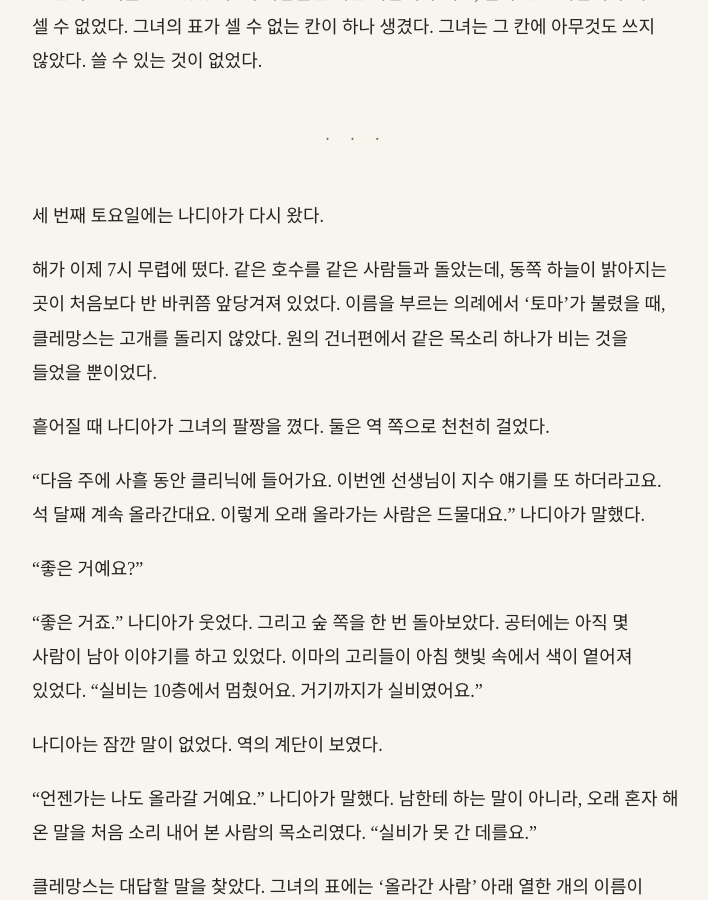
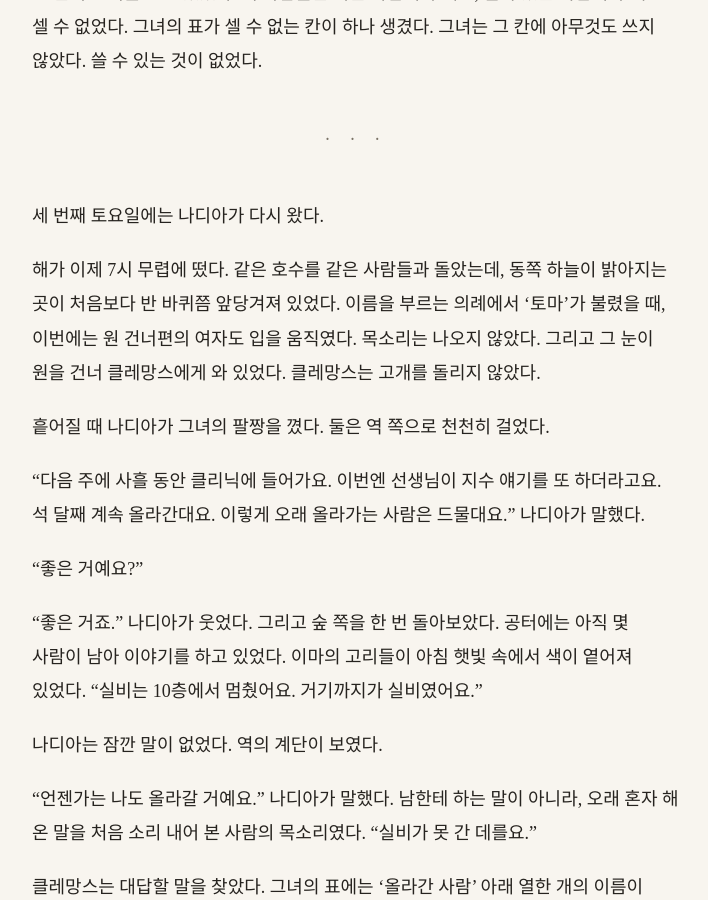
Before and after one commit to kangkkang/writer_s1_public, a Jekyll site: the page built from vol1/012.md, in a window 1280 px wide and 900 px high, scrolled down 9217 px. Shown: the whole window, without its empty margins (284-992 px from the left). Built offline with Jekyll 4.4.1, drawn with Linux system fonts in a browser that asks for light colours; our own code applies the rules of GitHub Pages for plain Markdown files; some of the changed text lies outside the part shown.

Commit message:
Update from https://github.com/kangkkang/writer_s1/commit/204dfca8365ee92c6efc6cafedaff65ba37f8e9e

```diff
--- a/vol1/012.md
+++ b/vol1/012.md
@@ -198,7 +198,7 @@
 
 세 번째 토요일에는 나디아가 다시 왔다.
 
-해가 이제 7시 무렵에 떴다. 같은 호수를 같은 사람들과 돌았는데, 동쪽 하늘이 밝아지는 곳이 처음보다 반 바퀴쯤 앞당겨져 있었다. 이름을 부르는 의례에서 '토마'가 불렸을 때, 클레망스는 고개를 돌리지 않았다. 원의 건너편에서 같은 목소리 하나가 비는 것을 들었을 뿐이었다.
+해가 이제 7시 무렵에 떴다. 같은 호수를 같은 사람들과 돌았는데, 동쪽 하늘이 밝아지는 곳이 처음보다 반 바퀴쯤 앞당겨져 있었다. 이름을 부르는 의례에서 '토마'가 불렸을 때, 이번에는 원 건너편의 여자도 입을 움직였다. 목소리는 나오지 않았다. 그리고 그 눈이 원을 건너 클레망스에게 와 있었다. 클레망스는 고개를 돌리지 않았다.
 
 흩어질 때 나디아가 그녀의 팔짱을 꼈다. 둘은 역 쪽으로 천천히 걸었다.
 
@@ -372,9 +372,15 @@
 
 "어제 새벽에 벤치 밑에서 가져왔어요. 기자님한테 주라고. 제가 기자님을 보고 괜찮다고 생각하면 주라고 했어요." 그녀는 그것을 바로 내밀지 않고 손에 쥔 채 클레망스를 보았다. 그리고 구석에 세워 둔 파이프를 보았다.
 
+"하나만 물어볼게요." 여자가 쪽지를 쥔 손을 무릎 위에 두었다. "실비가 몇 시에 갔는지 알아요?"
+
+"3시 41분 17초."
+
+여자는 한동안 클레망스를 보았다. "나디아는 41분까지만 알았어요."
+
 "괜찮다고 생각해요?" 클레망스가 물었다.
 
-"모르겠어요." 여자는 잠깐 발끝을 내려다보았다. "그래도 기자님은 저를 안 때렸어요."
+"이걸 넘기는 게 맞는지, 저는 아직도 모르겠어요." 여자는 잠깐 발끝을 내려다보았다. "그래도 기자님은 저를 안 때렸어요."
 
 그녀는 쪽지를 클레망스의 손에 놓았다. 그리고 일어나 계단을 내려갔다. 마당 문이 열렸다가 닫혔다. 발소리가 앞쪽 거리로 멀어졌다.
 
@@ -438,7 +444,7 @@
 
 그녀는 그 생각이 무엇인지 알았다. 약속을 어기는 이유를 찾는 생각이었다. 그녀는 그것을 알면서, 식탁으로 돌아가 서랍을 다시 열었다.
 
-보험사 일이 끝난 해에 산, 더 작고 얇은 녹음기 하나를 꺼냈다. 그녀는 그것을 방수 코트의 안주머니, 접힌 솔기 안쪽의 작은 주머니에 넣었다. 코트를 입고 거울 앞에 섰다. 아무것도 보이지 않았다.
+보험사 일이 끝난 해에 산, 더 작고 얇은 녹음기 하나를 꺼냈다. 그녀는 녹음 단추를 한 번 눌러 보았다. 작은 빨간 불이 들어왔다. 손가락으로 덮어도, 불빛은 손가락 틈으로 붉게 비쳤다. 그녀는 단추를 다시 눌러 불을 끄고, 그것을 방수 코트의 안주머니, 접힌 솔기 안쪽의 작은 주머니에 넣었다. 코트를 입고 거울 앞에 섰다. 아무것도 보이지 않았다.
 
 서랍에는 녹음기 하나가 남았다. 그녀는 서랍을 닫았다. 그리고 그 손으로, 쪽지의 셋째 줄을 한 번 더 펼쳐 보았다.
 
```
